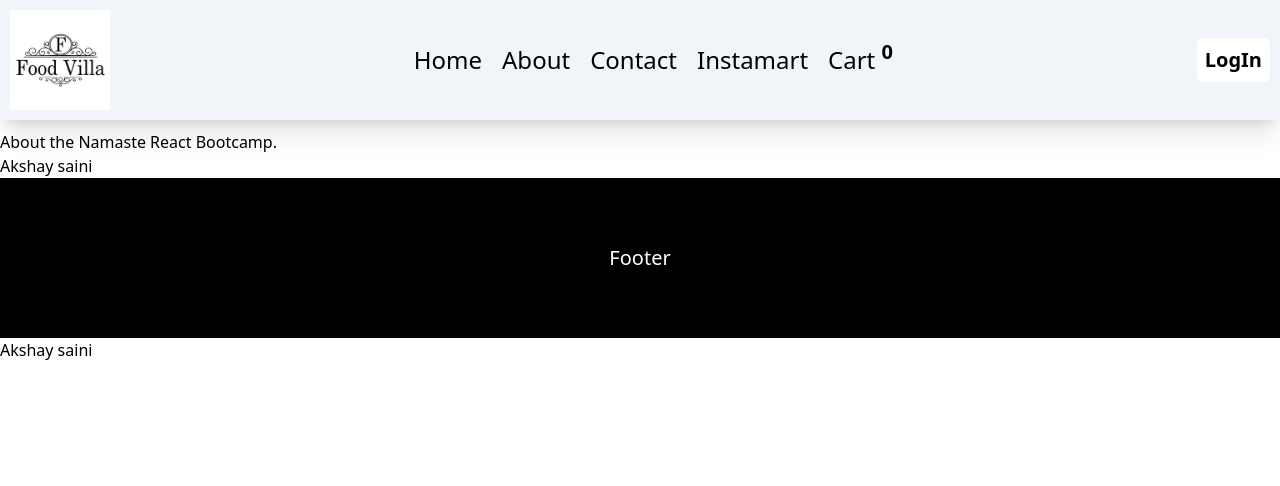
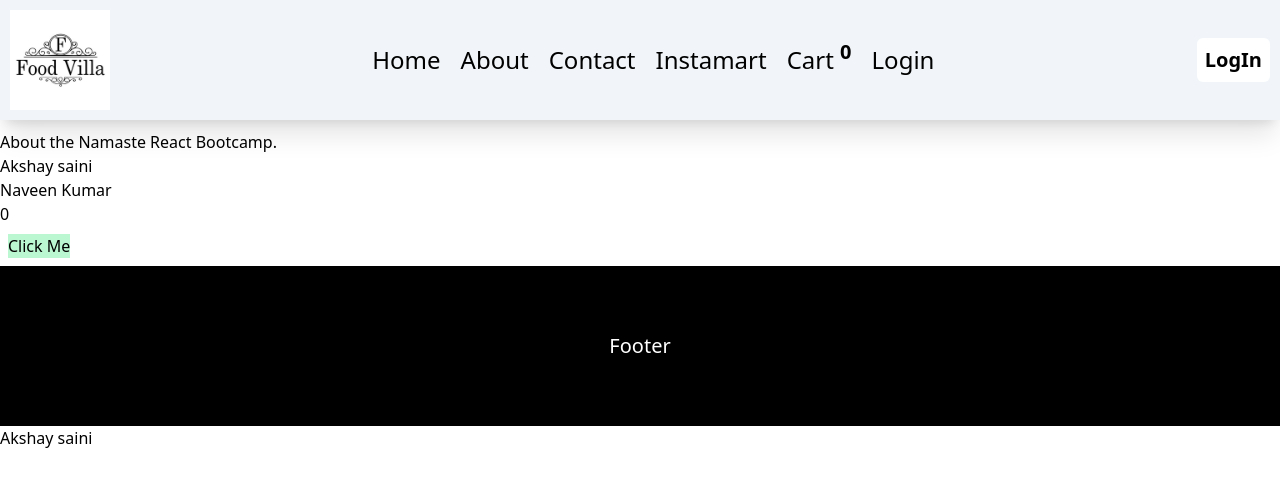
Before and after one commit to nkumar007/foodapp-swiggyapi, a React (Vite) app: page /about in a window 1280 px wide. Shown: the top 486 px of the page. Built offline with nearby package versions, Linux system fonts and the light colour scheme.

Commit message:
writing the profile component in a class

```diff
--- a/src/components/About.js
+++ b/src/components/About.js
@@ -1,11 +1,13 @@
 import { useContext } from "react";
 import userContext from "../utils/userContext";
+import ProfileClass from "./ProfileClass"
 const About = () => {
   const { user } = useContext(userContext);
   return (
     <>
       <h3>About the Namaste React Bootcamp.</h3>
       <h1>{user.name}</h1>
+      <ProfileClass name={"Naveen Kumar"}/>
     </>
   );
 };
--- a/src/components/Header.js
+++ b/src/components/Header.js
@@ -38,6 +38,9 @@ const Header = () => {
               {cartItems.length}
             </sup>{" "}
           </li>
+          <li>
+            <Link to="/login">Login</Link>
+          </li>
         </ul>
       </div>
       {/* <h1 className="text-3xl text-black font-medium">{user.email}</h1> */}
--- /dev/null
+++ b/src/components/ProfileClass.js
@@ -0,0 +1,37 @@
+import React from "react";
+
+class ProfileClass extends React.Component {
+  constructor(props) {
+    super(props);
+    this.state = {
+      count: 0,
+    };
+    console.log("Constructor");
+    console.log(this.props)
+  }
+
+  componentDidMount() {
+    console.log("ComponentDidMount");
+  }
+  render() {
+    console.log("render")
+    return (
+      <>
+        <h3>{this.props.name}</h3>
+        <h3>{this.state.count}</h3>
+        <button
+          className="bg-green-200 o-2 m-2"
+          onClick={() => {
+            this.setState({
+              count: this.state.count + 1,
+            });
+          }}
+        >
+          Click Me
+        </button>
+      </>
+    );
+  }
+}
+
+export default ProfileClass;
--- a/src/pages/Login.js
+++ b/src/pages/Login.js
@@ -9,7 +9,8 @@ const Login = () => {
   const handleSubmit = (e) => {
     e.preventDefault();
     console.log(e);
-    navigate();
+
+    navigate("/", { replace: true });
   };
   return (
     <form
@@ -32,7 +33,6 @@ const Login = () => {
           <input
             type="email"
             name="email"
-            required
             placeholder="email"
             className="p-2 m-2 outline outline-none text-xl rounded-md"
           />
```
Also changed, not shown: src/App.js (+7 -0 lines).
